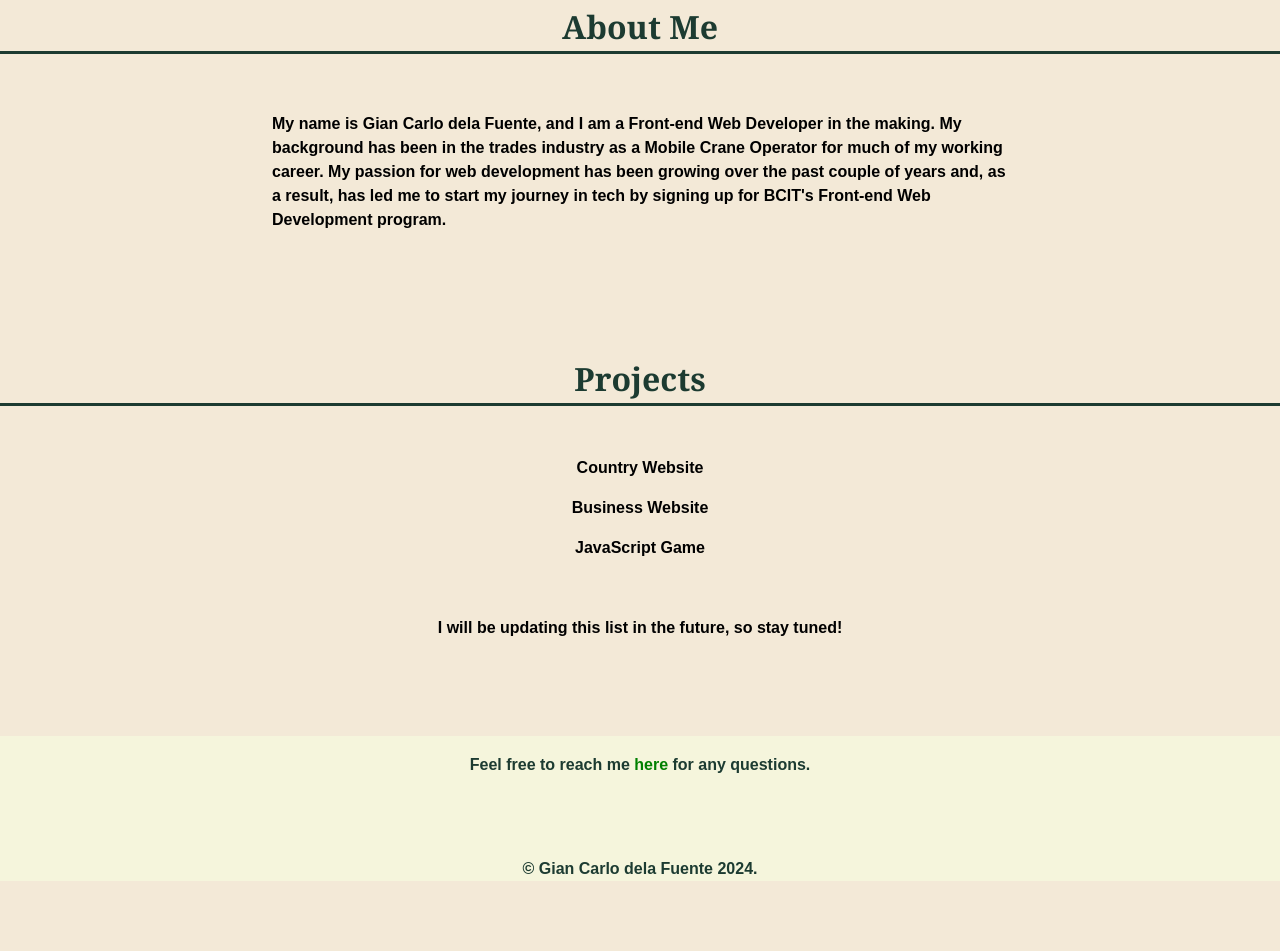
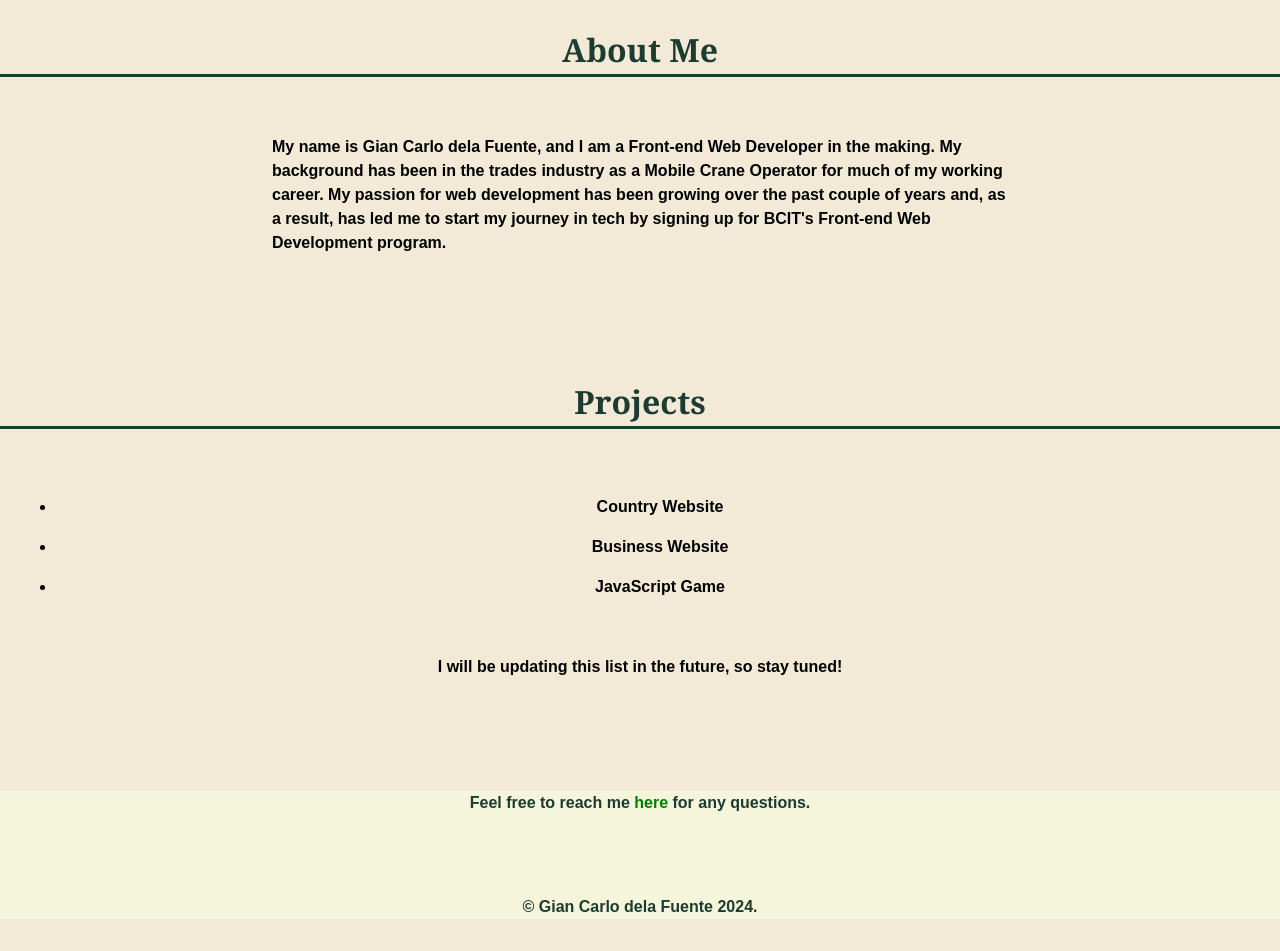
Before and after one commit to carlodelafuente/Landing-page, a plain HTML site: page index.html in a window 1280 px wide. Shown: the part 920-1871 px from the top of the page. Drawn offline with Linux system fonts and the light colour scheme; a web font is replaced by a local one.

Commit message:
Final changes on landing page project

```diff
--- a/index.html
+++ b/index.html
@@ -1,3 +1,4 @@
+<!DOCTYPE html>
 <html lang="en">
 <head>
     <meta charset="UTF-8">
@@ -44,9 +45,11 @@
 
         <section class="project-list">
                 <nav>
-                    <li><a href="#">Country Website</a></li>
-                    <li><a href="#">Business Website</a></li>
-                    <li><a href="#">JavaScript Game</a></li>
+                    <ul>
+                        <li><a href="#">Country Website</a></li>
+                        <li><a href="#">Business Website</a></li>
+                        <li><a href="#">JavaScript Game</a></li>
+                    </ul>
                 </nav>
                 <p class="stay-tuned">I will be updating this list in the future, so stay tuned!</p>
         </section>
```
